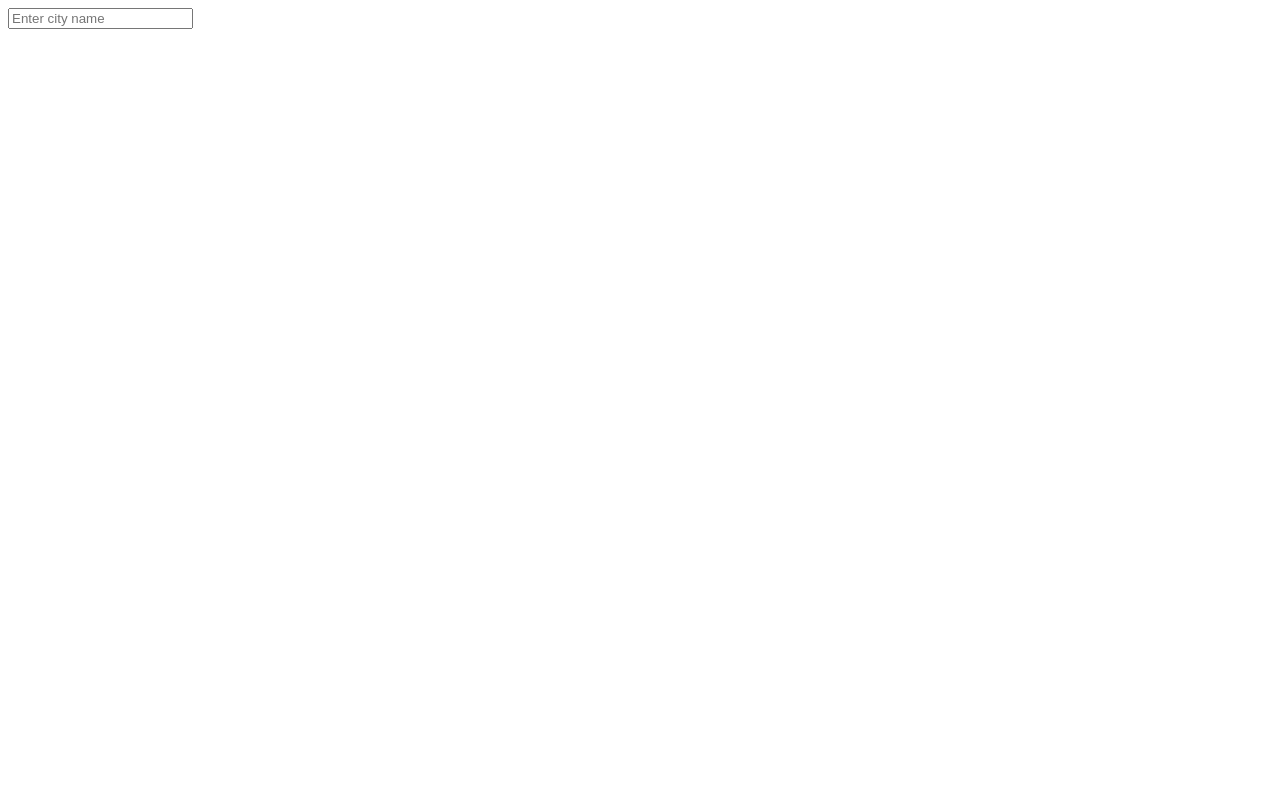
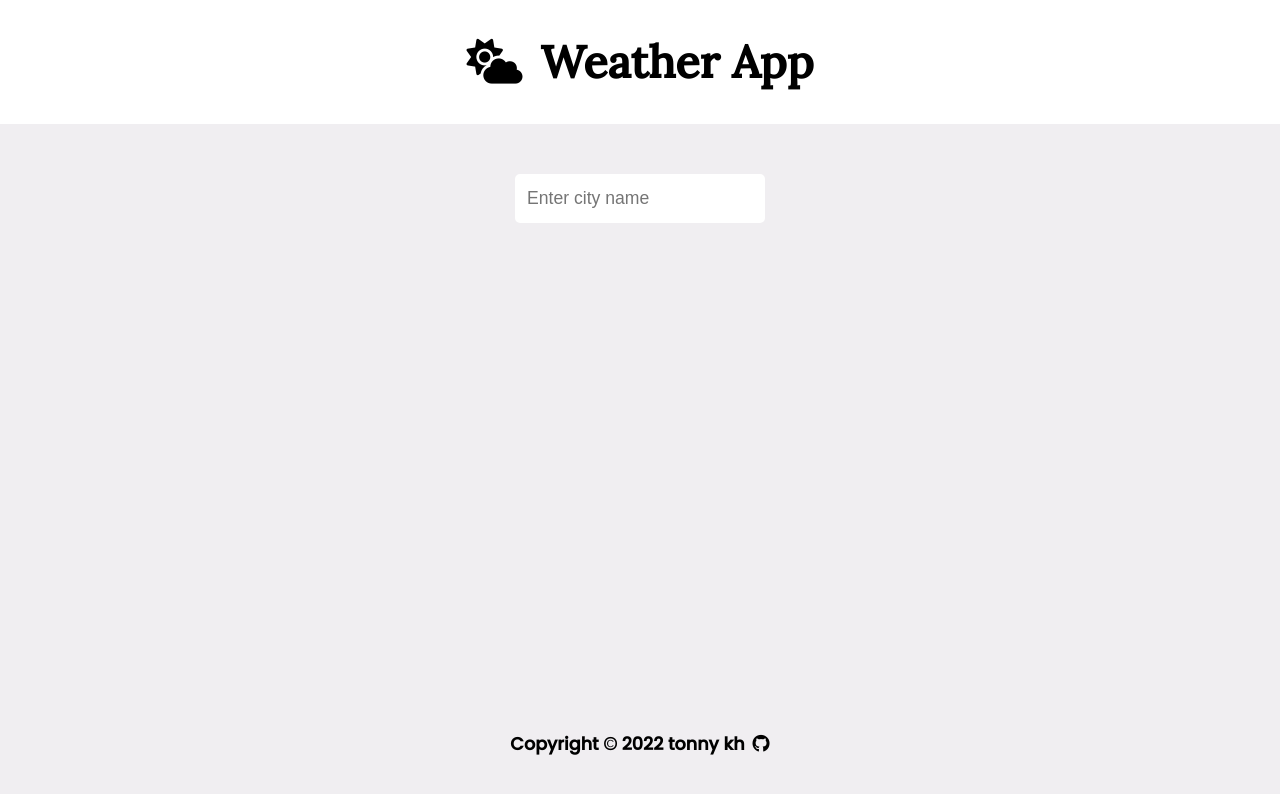
Before and after one commit to tonnykh/weather-app, a website: page index.html in a window 1280 px wide. Drawn offline with Linux system fonts and the light colour scheme; no server answers.

Commit message:
Add style

```diff
--- a/index.html
+++ b/index.html
@@ -11,20 +11,44 @@
 
     <!-- CSS link  -->
     <link rel="stylesheet" href="style.css">
+
+    <!-- font-awesome -->
+    <link rel="stylesheet" href="https://cdnjs.cloudflare.com/ajax/libs/font-awesome/6.2.0/css/all.min.css">
+
+    <!-- Google font -->
+    <link rel="preconnect" href="https://fonts.googleapis.com"><link rel="preconnect" href="https://fonts.gstatic.com" crossorigin><link href="https://fonts.googleapis.com/css2?family=Lora:wght@500&family=Poppins:wght@500&display=swap" rel="stylesheet">
+
+
 </head>
 <body>
 
+    <header>
+        <h1 class="page-name"><i class="fa-solid fa-cloud-sun"></i>Weather App</h1>
+    </header>
+
+
+    <main>
         <form>
             <input type="text" name="" id="" placeholder="Enter city name">
         </form>
 
-    <div class="search-result">
+        <article class="search-result">
             <h2 id="cityName"></h2>
             <h2 id="temperature"></h2>
             <p id="feelsLike"></p>
             <p id="humidity"></p>
             <p id="wind"></p>
-    </div>
+        </article>
+    </main>
+
+    <footer>
+        <p>Copyright © 2022 tonny kh</p>
+        <a href="https://github.com/tonnykh/weather-app"><i class="fa fa-brands fa-github"></i></a>
+    </footer>
+
+
+
+
 
 </body>
 </html>
--- a/index.js
+++ b/index.js
@@ -7,6 +7,7 @@ const wind = document.querySelector('#wind');
 
 const searchInput = document.querySelector('input');
 const searchForm = document.querySelector('form');
+const searchResult = document.querySelector(".search-result");
 
 
 // Input Submit listen
@@ -15,6 +16,7 @@ searchForm.addEventListener('submit', (event) => {
   if (searchInput.value === '') return;
 
   displayResult(searchInput.value);
+  searchInput.value = '';
 });
 
 
@@ -22,6 +24,8 @@ searchForm.addEventListener('submit', (event) => {
 async function displayResult(userInputCityName) {
   const data = await getData(userInputCityName);
   if (!data) return;
+
+  searchResult.classList.add("active");
 
   cityName.textContent = data.cityName;
   temperature.textContent = `${data.temperature} °C`;
@@ -59,6 +63,3 @@ function processData(cityWeatherData) {
     cityName, temperature, feelsLike, humidity, windSpeed,
   };
 }
-
-
-displayResult('0-0-');
--- a/style.css
+++ b/style.css
@@ -0,0 +1,109 @@
+* {
+    margin: 0;
+    box-sizing: border-box;
+}
+
+:root {
+    --background-dark: #F0EEF1;
+    --background-light: #ffffff;
+
+    --border-dark: #000000;
+
+    --font-color-light: #3d3c3c;
+}
+
+body {
+    font-family: poppins, sans-serif;
+    text-align: center;
+
+    background-color: var(--background-dark);
+    line-height: 1.7;
+}
+
+h2 {
+    font-size: 2.4rem;
+}
+
+
+/* HEADER */
+header {
+    padding: 24px;
+    /* font-family: 'Courier New', Courier, monospace; */
+    font-size: 1.4rem;
+    background-color: var(--background-light);
+    font-family: 'Lora', serif;
+}
+
+h1 i {
+    margin-right: 18px;
+}
+
+
+/* MAIN */
+form {
+    margin: 50px;
+}
+
+input {
+    border-style: none;
+    font-size: 1.1rem;
+    padding: 12px 10px;
+    border-radius: 5px;
+    border: 2px solid var(--background-light);
+}
+
+input[type=text]:focus {
+    outline: none;
+    border: 2px solid var(--border-dark);
+}
+
+input:hover {
+    border: 2px solid var(--border-dark);
+}
+
+/* display result box*/
+.search-result {
+    display: none;
+    max-width: 300px;
+    margin: auto;
+    margin-top: 10px;
+    padding: 20px;
+    background-color: var(--background-light);
+    border-radius: 5px;
+    box-shadow: rgba(0, 0, 0, 0.35) 0px 0px 10px;
+}
+
+.search-result.active {
+    display: block;
+}
+
+article p {
+    font-size: 1.3rem;
+    color: var(--font-color-light);
+
+}
+
+
+/* FOOTER */
+footer {
+    display: flex;
+    align-items: center;
+    justify-content: center;
+    position: absolute;
+    bottom: 30px;
+    width: 100%;
+    gap: 8px;
+    font-size: 1.1rem;
+    padding: 10px;
+    font-weight: 700;
+}
+
+a {
+    color: inherit;
+}
+
+.fa-github:hover {
+    transform: rotate(360deg) scale(1.4);
+    transition: transform 0.3s ease-in-out;
+    color: var(--font-color-light);
+}
```
Lines whose indentation alone changed are shown as unchanged.
